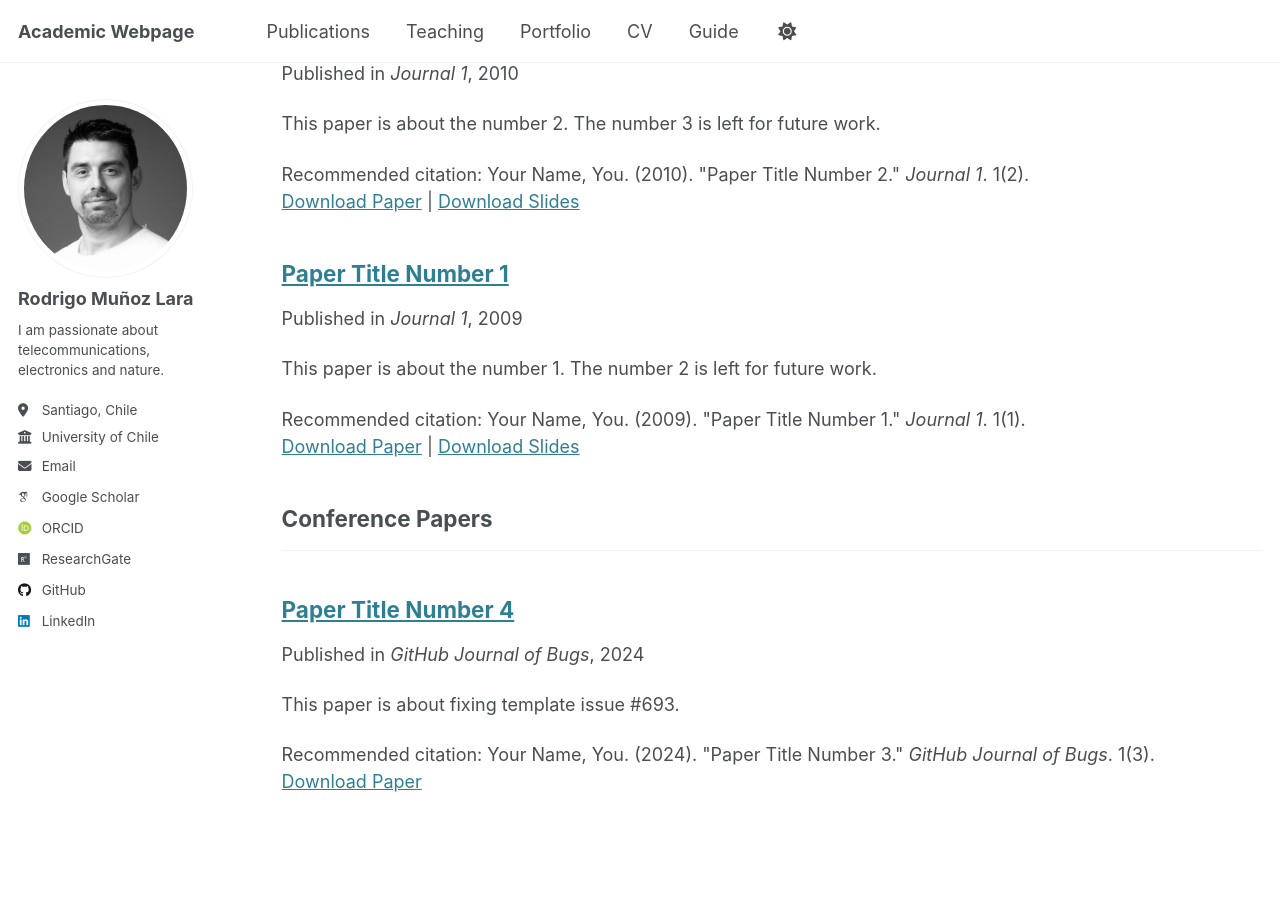
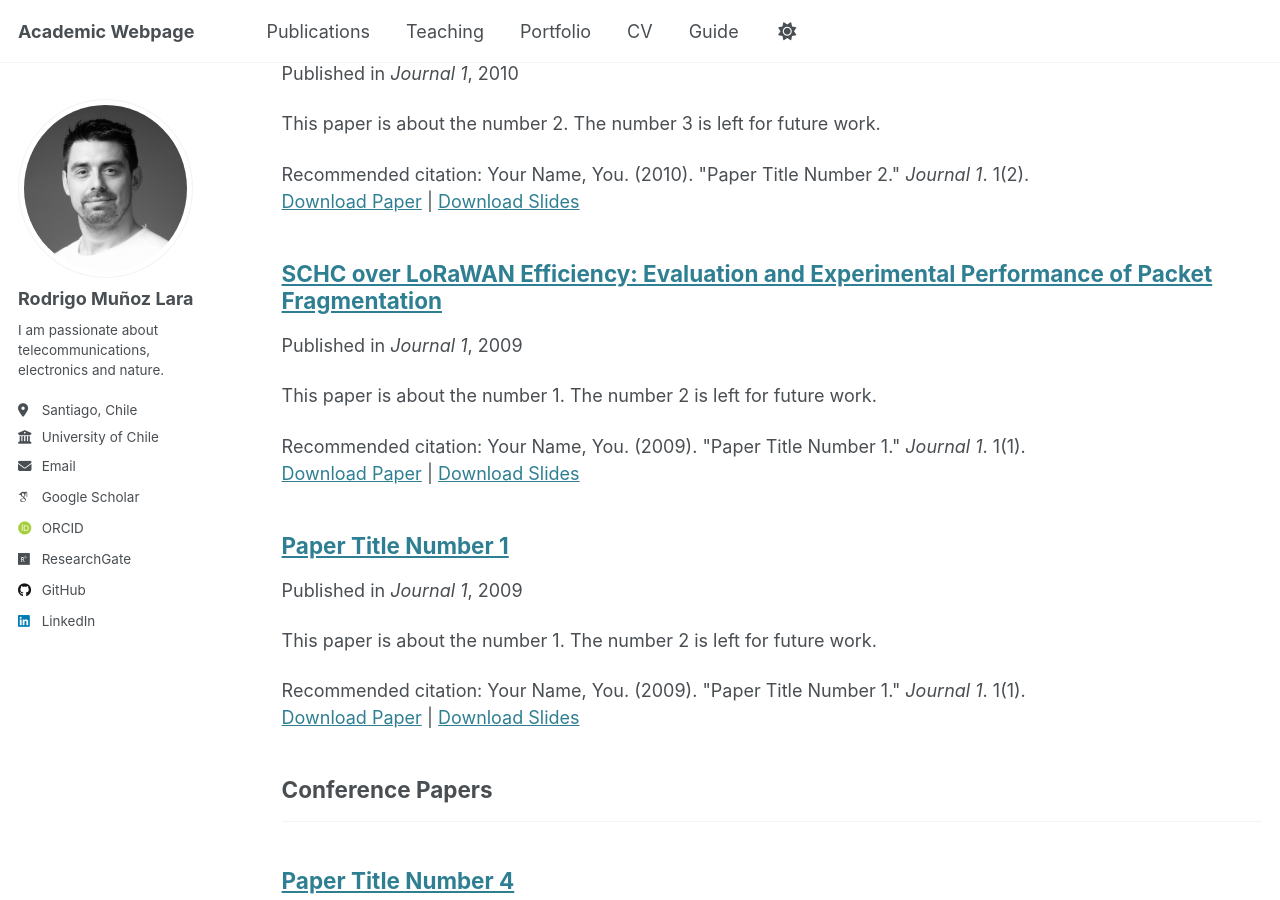
Before and after one commit to RodrigoMunozLara/rodrigomunozlara.github.io, a Jekyll site: the page built from _pages/publications.html, in a window 1280 px wide and 900 px high, scrolled down 534 px. Built offline with Jekyll 4.4.1, drawn with Linux system fonts in a browser that asks for light colours; some web fonts are replaced.

Commit message:
Adding Journal documents

```diff
--- a/_config.yml
+++ b/_config.yml
@@ -77,8 +77,8 @@ author:
 
 # Publication Category - The following the list of publication categories and their headings
 publication_category:
-  books:
-    title: 'Books'
+  #books:
+  #  title: 'Books'
   manuscripts:
     title: 'Journal Articles'
   conferences:
--- /dev/null
+++ b/_publications/2022-02-16-journal_1.md
@@ -0,0 +1,14 @@
+---
+title: "SCHC over LoRaWAN Efficiency: Evaluation and Experimental Performance of Packet Fragmentation"
+collection: publications
+category: manuscripts
+permalink: /publication/2022-02-16-journal_1
+excerpt: 'This paper is about the number 1. The number 2 is left for future work.'
+date: 2009-10-01
+venue: 'Journal 1'
+slidesurl: 'http://academicpages.github.io/files/slides1.pdf'
+paperurl: 'http://academicpages.github.io/files/paper1.pdf'
+citation: 'Your Name, You. (2009). &quot;Paper Title Number 1.&quot; <i>Journal 1</i>. 1(1).'
+---
+
+The contents above will be part of a list of publications, if the user clicks the link for the publication than the contents of section will be rendered as a full page, allowing you to provide more information about the paper for the reader. When publications are displayed as a single page, the contents of the above "citation" field will automatically be included below this section in a smaller font.
```
